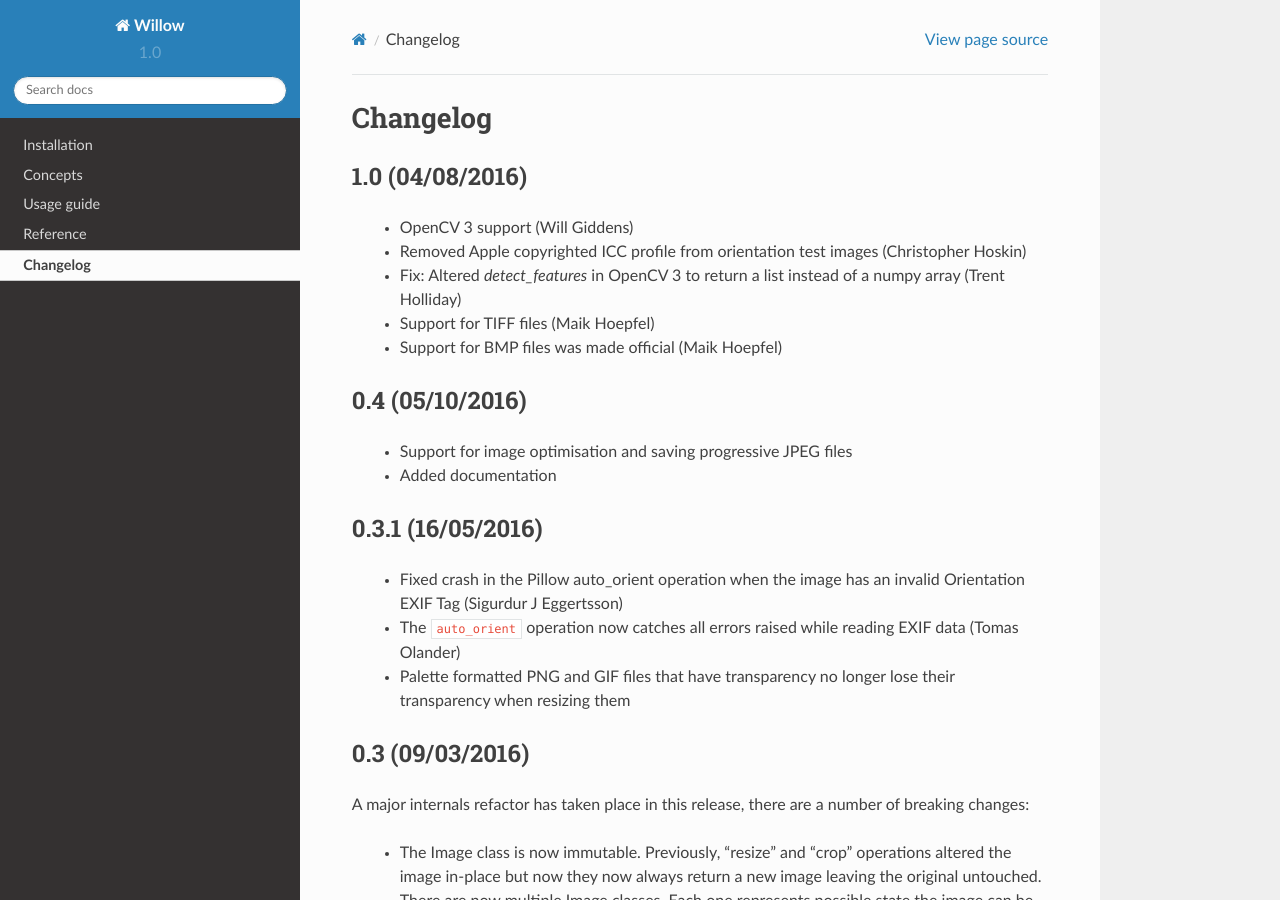
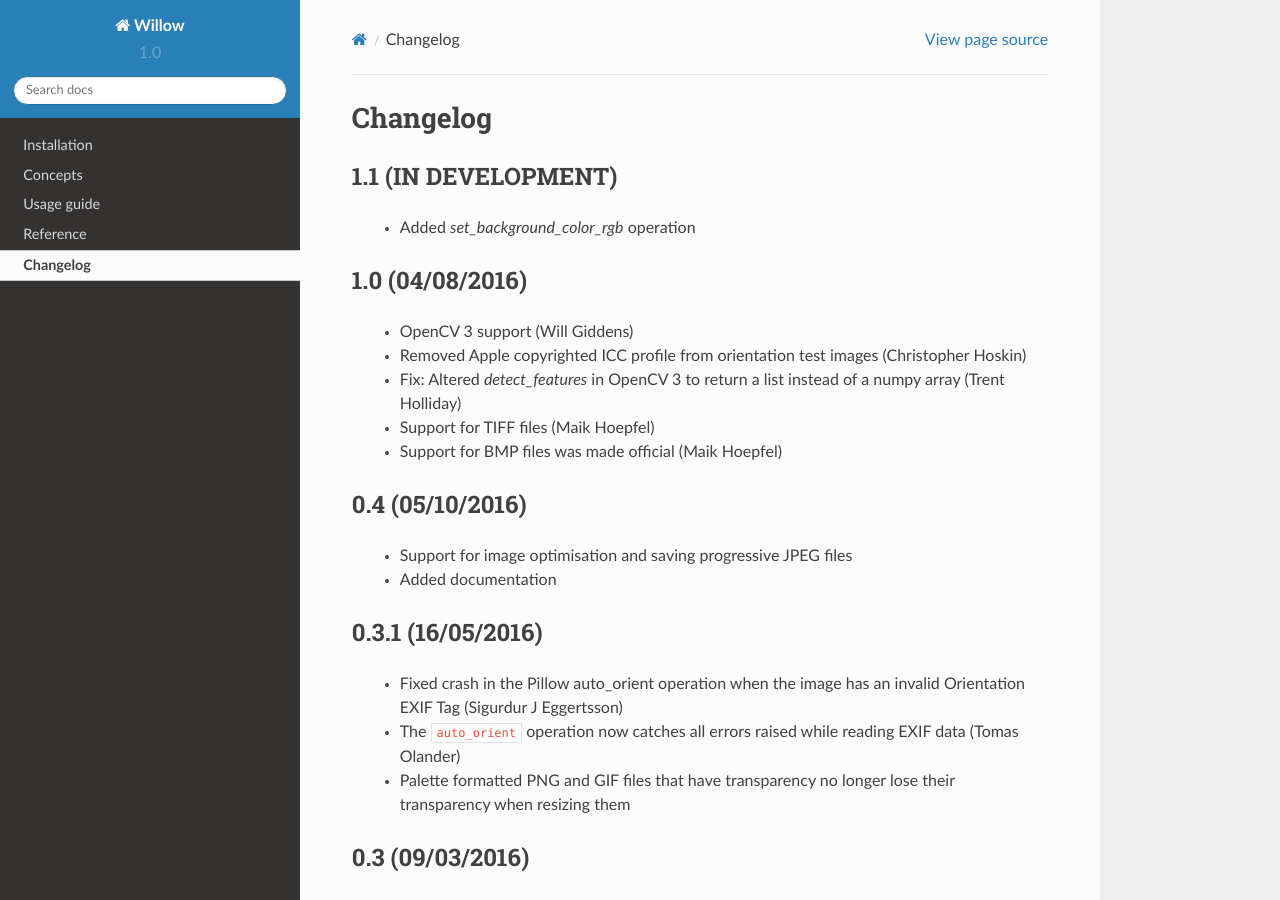
Before and after one commit to wagtail/Willow, a Sphinx documentation site: the page built from docs/changelog.rst, in a window 1280 px wide and 900 px high. Built offline with Sphinx 7.4.7 and the Read the Docs theme 2.0.0, drawn with Linux system fonts in a browser that asks for light colours.

Commit message:
Changelog for #61

```diff
--- a/docs/changelog.rst
+++ b/docs/changelog.rst
@@ -1,5 +1,10 @@
 Changelog
 =========
+
+1.1 (IN DEVELOPMENT)
+--------------------
+
+ - Added `set_background_color_rgb` operation
 
 1.0 (04/08/2016)
 ----------------
```
